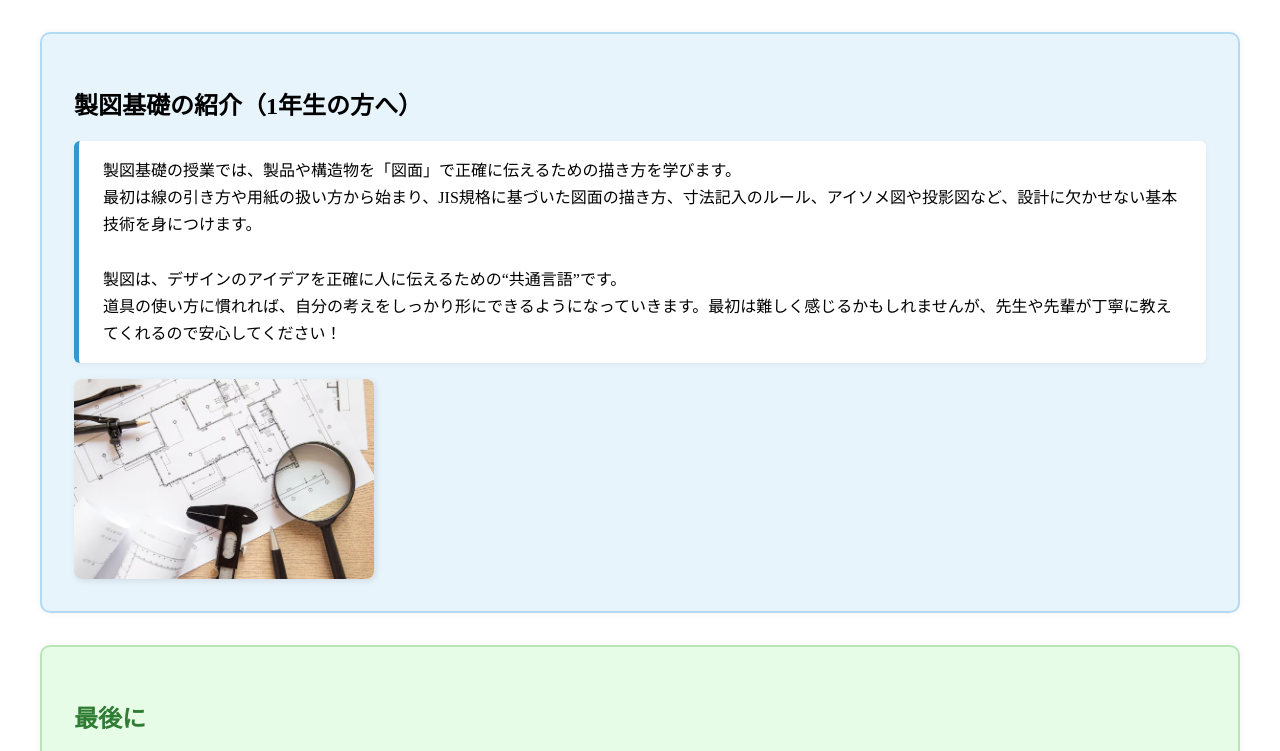
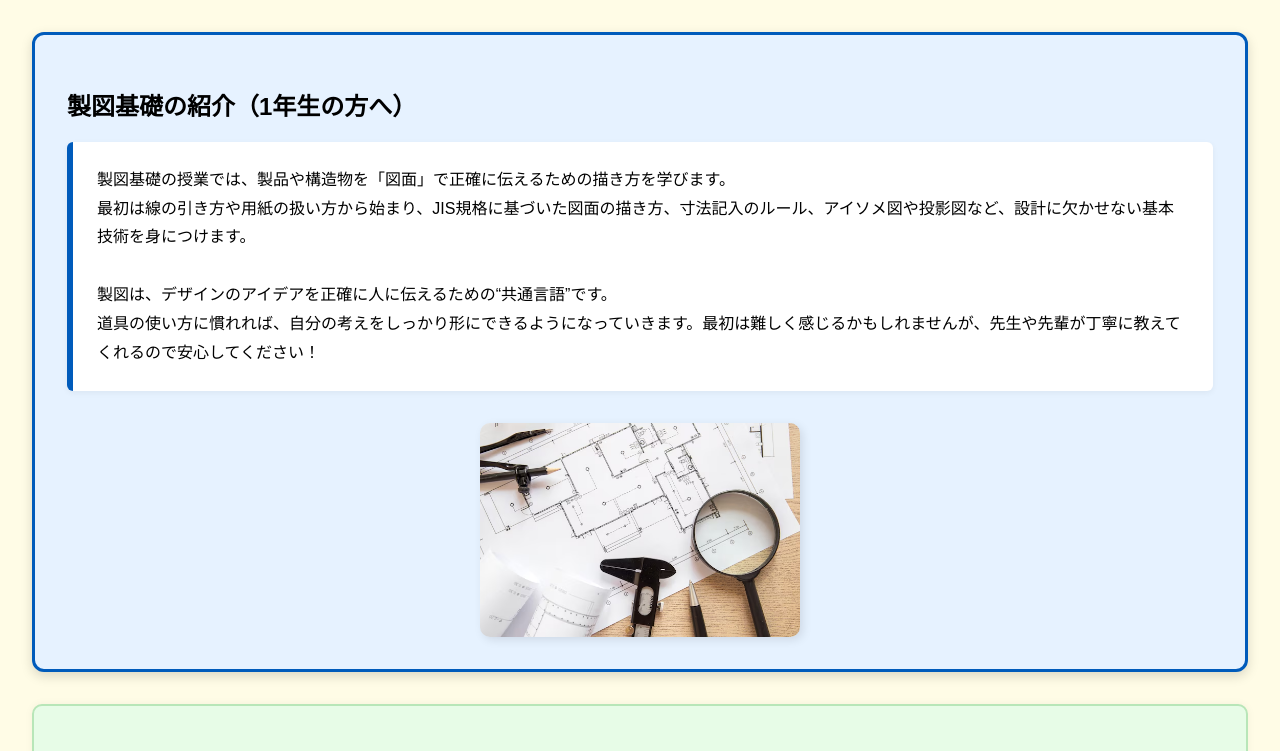
Before and after one commit to naoseijin/jouhou, a plain HTML site: page index.html in a window 1280 px wide. Shown: the top 751 px of the page. Drawn offline with Linux system fonts and the light colour scheme.

Commit message:
Update main.css

```diff
--- a/main.css
+++ b/main.css
@@ -1,37 +1,45 @@
-/* 製図基礎紹介セクション（薄い青枠） */
+/* 全体の背景を薄い黄色に */
+body {
+  background-color: #fffce6; /* 薄い黄色 */
+  font-family: "ヒラギノ角ゴ ProN", "メイリオ", sans-serif;
+  margin: 0;
+  padding: 0;
+}
+
+/* 製図基礎紹介セクション（濃い青で目立たせる） */
 .works {
-  background-color: #e8f4fc; /* 薄い青 */
-  border: 2px solid #b3d9f5;
+  background-color: #e6f2ff; /* 薄い青背景 */
+  border: 3px solid #005bbb; /* 濃い青枠 */
   padding: 2rem;
   margin: 2rem;
-  border-radius: 10px;
-  box-shadow: 0 0 8px rgba(0, 0, 0, 0.05);
+  border-radius: 12px;
+  box-shadow: 0 4px 12px rgba(0, 0, 0, 0.15);
 }
 
-/* 製図の画像サイズを少し小さくする */
+/* 文章ブロックの装飾（見やすく） */
+.works .gallery p {
+  background-color: #ffffff;
+  padding: 1.5rem;
+  border-left: 6px solid #005bbb;
+  border-radius: 6px;
+  font-size: 1rem;
+  line-height: 1.8;
+  box-shadow: 0 2px 6px rgba(0, 0, 0, 0.05);
+}
+
+/* 製図の画像スタイル */
 .works .gallery img {
   width: 100%;
-  max-width: 300px;
+  max-width: 320px;
   display: block;
-  margin-top: 1rem;
-  border-radius: 8px;
-  box-shadow: 2px 2px 6px rgba(0, 0, 0, 0.1);
+  margin: 2rem auto 0;
+  border-radius: 10px;
+  box-shadow: 3px 3px 10px rgba(0, 0, 0, 0.1);
 }
 
-/* 製図の紹介文に装飾を追加 */
-.works .gallery p {
-  background-color: #ffffff;
-  padding: 1rem 1.5rem;
-  border-left: 5px solid #3399cc;
-  border-radius: 6px;
-  font-size: 1rem;
-  line-height: 1.7;
-  box-shadow: 0 2px 5px rgba(0, 0, 0, 0.05);
-}
-
-/* 最後にセクション（薄い緑色背景） */
+/* 最後にセクション（薄い緑） */
 .message {
-  background-color: #e7fce7; /* 薄い緑 */
+  background-color: #e7fce7;
   padding: 2rem;
   margin: 2rem;
   border: 2px solid #b8e6b8;
```
